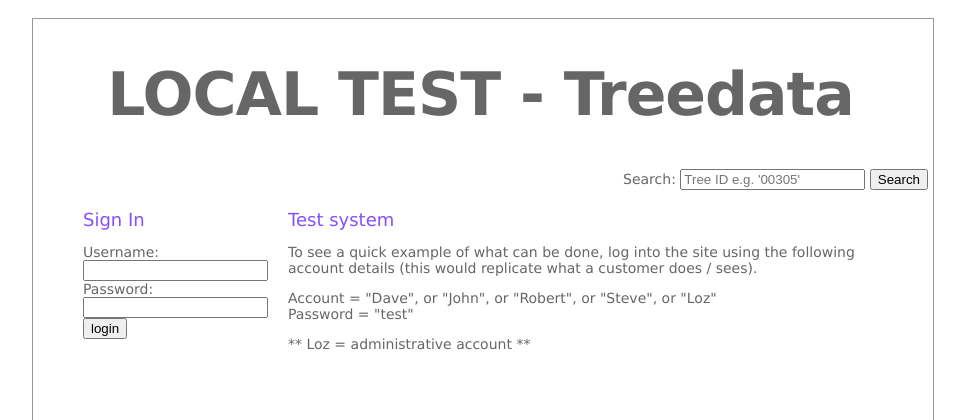
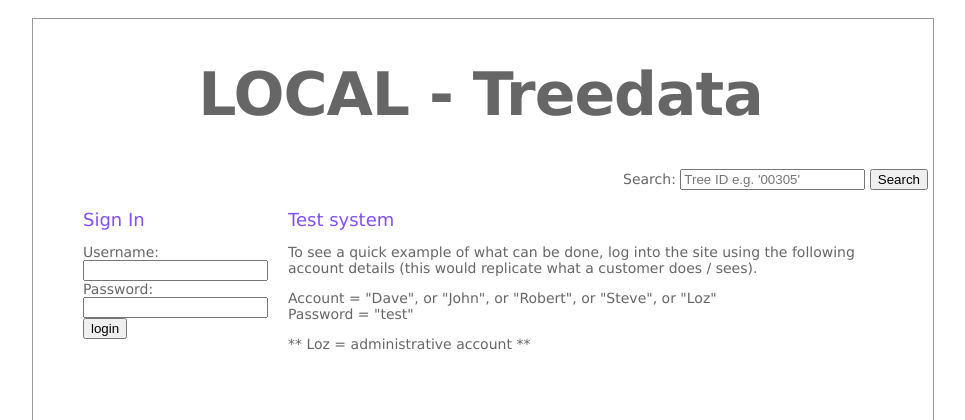
Before and after one commit to feeeluk/tree_data_v1, a PHP site: page / in a window 1280 px wide. Shown: the top 420 px of the page, without its empty margins (157-1122 px from the left). Run offline with PHP 8.4, Linux system fonts and the light colour scheme.

Commit message:
test that git is working

```diff
--- a/assets/includes/connection.php
+++ b/assets/includes/connection.php
@@ -28,9 +28,9 @@
 	elseif($_SERVER['SERVER_NAME']==="treedatav1.test")
 		{
 			// set server access variables
-			$hostname = "localhost";
-			$username = "phil";
-			$password = "Ccyh68@c3145327";
+			$hostname = "127.0.0.1";
+			$username = "root";
+			$password = "";
 			$databaseName = "tree_data_v1";
 		}
 
--- a/assets/includes/site_details.php
+++ b/assets/includes/site_details.php
@@ -7,7 +7,7 @@
         $host === "treedatav1.pdhtechnology.com"
     );
 
-    $is_live_test = (
+    $is_test = (
         $host === "test-treedatav1.pdhtechnology.com"
     );
 
@@ -18,19 +18,19 @@
         $siteTitle = "Treedata";
         $title = "Treedata";
 
-    } elseif ($is_live_test) {
+    } elseif ($is_test) {
 
-        // Live Test
+        // Test
         $site = "https://test-treedatav1.pdhtechnology.com";
-        $siteTitle = "LIVE TEST";
-        $title = "LIVE TEST - Treedata";
+        $siteTitle = "TEST";
+        $title = "TEST - Treedata";
 
     } else {
 
-        // Test
+        // Local
         $site = "http://treedatav1.test";
-        $siteTitle = "LOCAL TEST";
-        $title = "LOCAL TEST - Treedata";
+        $siteTitle = "LOCAL";
+        $title = "LOCAL - Treedata";
     }
 
 ?>
```
Also changed, not shown: 1 other file.
